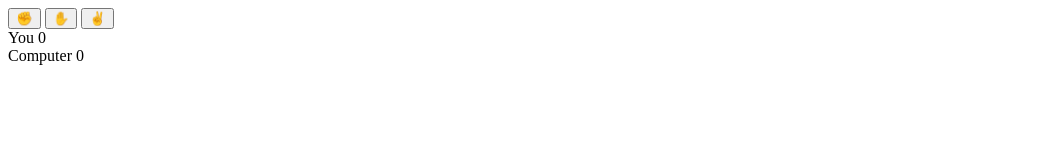
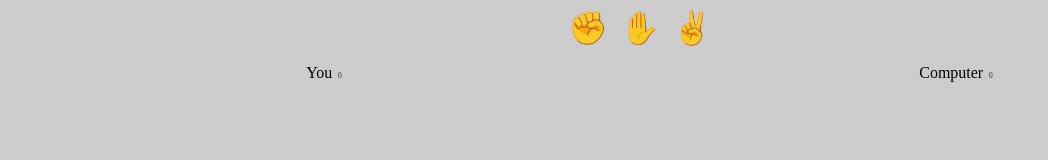
Before and after one commit to Ambica-web/Ambica-web.github.io, a plain HTML site: page index.html in a window 1280 px wide. Shown: the whole page, without its empty margins (0-1048 px from the left). Drawn offline with Linux system fonts and the light colour scheme.

Commit message:
Update index.html

```diff
--- a/index.html
+++ b/index.html
@@ -5,7 +5,53 @@
   <meta name="viewport" content="width=device-width, initial-scale=1.0">
   <meta http-equiv="X-UA-Compatible" content="ie=edge">
   <title>Document</title>
-  <link rel="stylesheet" href="styles.css">
+  <style>
+  body {
+  background-color: #CCC;
+}
+
+.selections {
+  display: flex;
+  justify-content: center;
+}
+
+.selection {
+  background: none;
+  border: none;
+  outline: none;
+  cursor: pointer;
+  font-size: 2rem;
+  transition: 100ms;
+}
+
+.selection:hover {
+  transform: scale(1.2);
+}
+
+.results {
+  margin-top: 1rem;
+  display: grid;
+  justify-content: center;
+  grid-template-columns: repeat(2, 1fr);
+  justify-items: center;
+  align-items: center;
+}
+
+.result-score {
+  margin-left: .1rem;
+  font-size: .5rem;
+  color: #333;
+}
+
+.result-selection {
+  opacity: .5;
+}
+
+.result-selection.winner {
+  opacity: 1;
+  font-size: 1.5rem;
+}
+  </style>
   <script src="script.js" defer></script>
 </head>
 <body>
```
